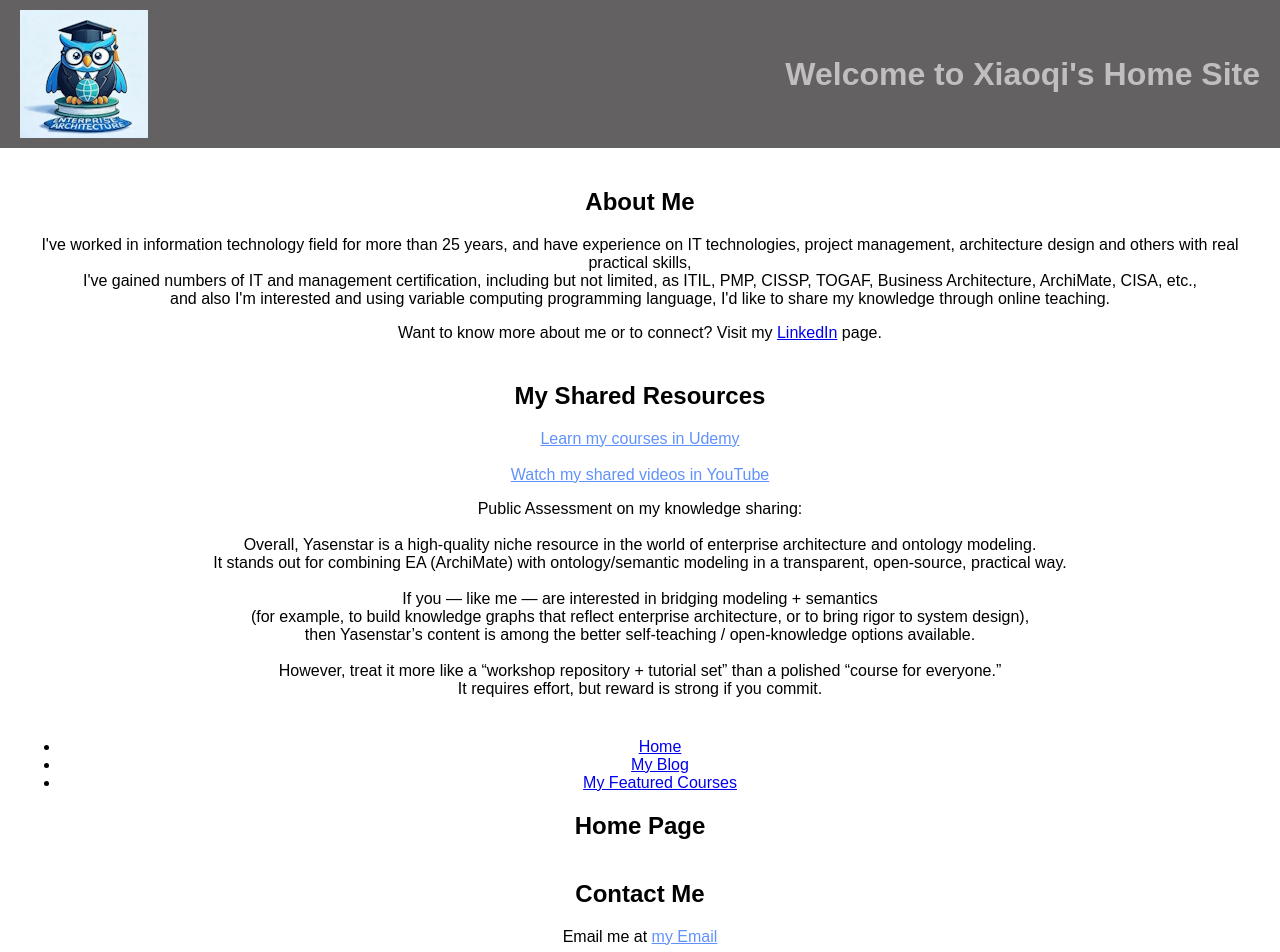
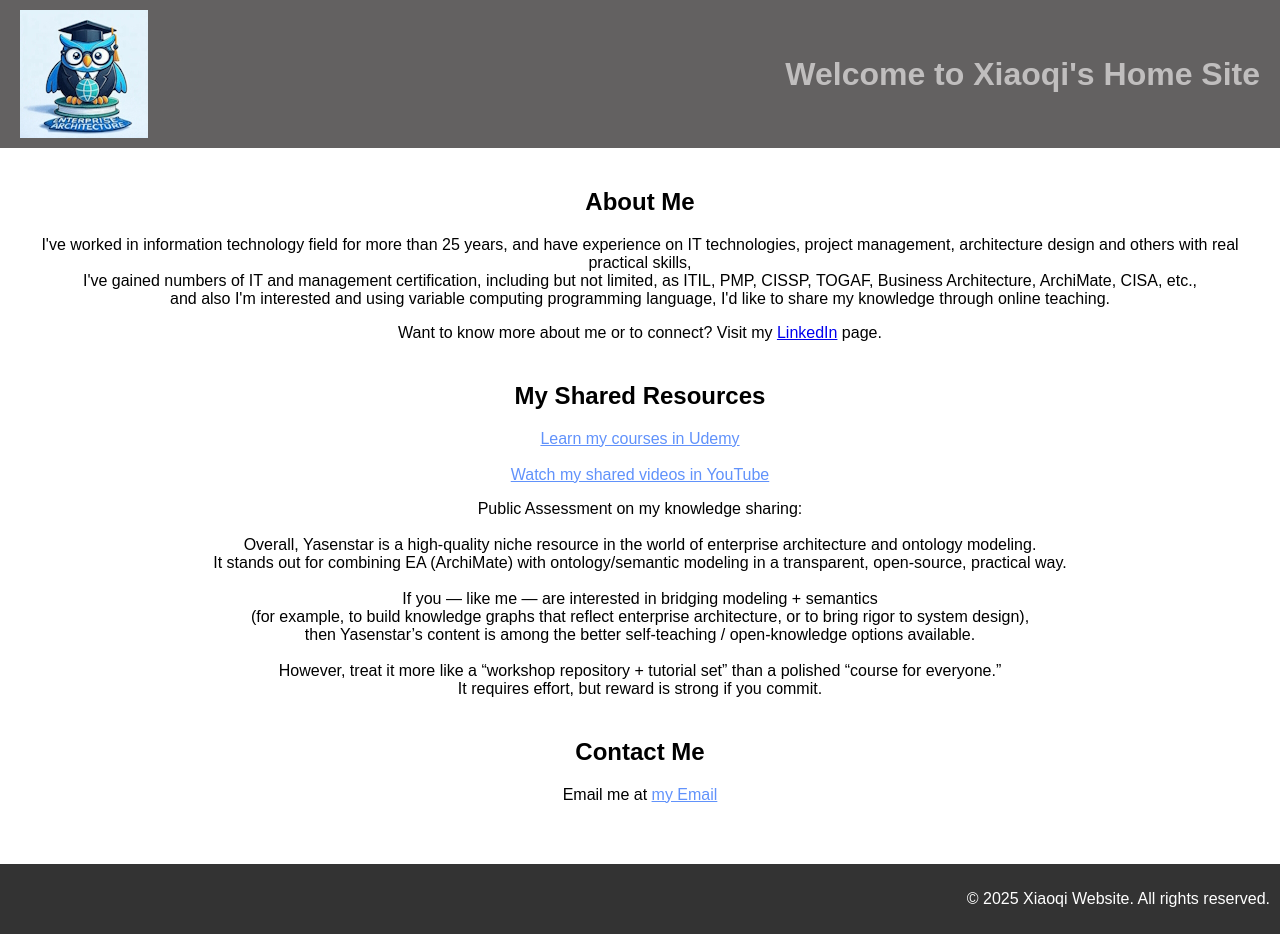
Before and after one commit to yasenstar/xiaoqiweb, a React (Create React App) app: page / in a window 1280 px wide. Shown: the top 952 px of the page. Built offline with nearby package versions, Linux system fonts and the light colour scheme.

Commit message:
prevent unused components

```diff
--- a/src/App.js
+++ b/src/App.js
@@ -1,10 +1,10 @@
 import React from 'react';
-import { BrowserRouter as Router, Routes, Route, Link } from 'react-router-dom';
+// import { BrowserRouter as Router, Routes, Route, Link } from 'react-router-dom';
 import logo from './logo.jpeg';
 import './App.css';
-import Home from './pages/Home';
-import Blog from './pages/Blog';
-import Course from './pages/Course';
+// import Home from './pages/Home';
+// import Blog from './pages/Blog';
+// import Course from './pages/Course';
 
 function App() {
   return (
@@ -52,7 +52,7 @@ function App() {
               <br/><br/>However, treat it more like a “workshop repository + tutorial set” than a polished “course for everyone.”
               <br/>It requires effort, but reward is strong if you commit.</p>
           </section>
-          <section>
+          {/* <section>
             <Router>
               <nav>
                 <ul>
@@ -67,7 +67,7 @@ function App() {
                 <Route path="/Course" element={<Course />} />
               </Routes>
             </Router>
-          </section>
+          </section> */}
           <section id="contact">
             <h2>Contact Me</h2>
             <p>Email me at <a className="App-link" href="mailto:xiaoqizhao@outlook.com">my Email </a></p>
```
